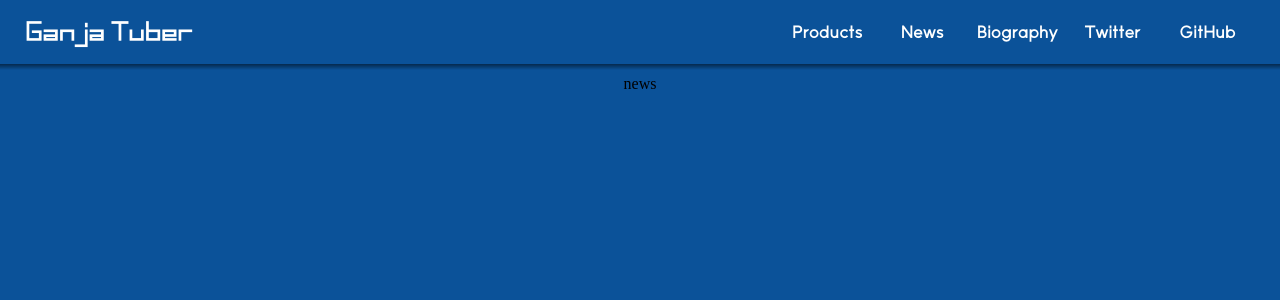
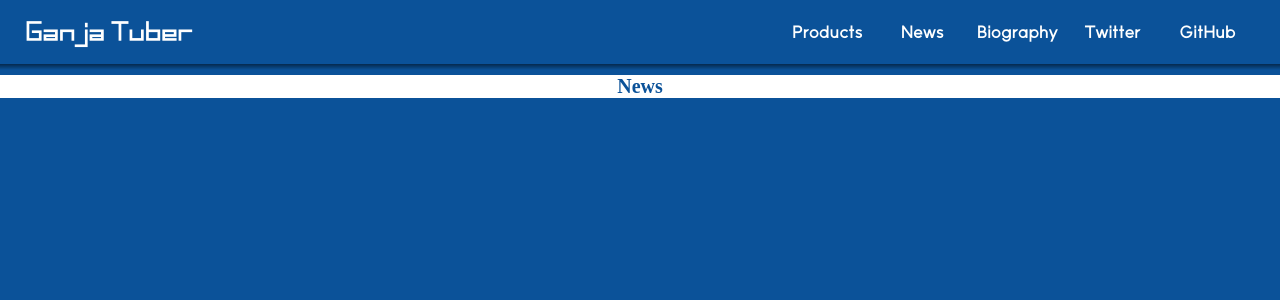
Before and after one commit to yoshiishunichi/homepage, a Nuxt app: page /News in a window 1280 px wide. Shown: the top 300 px of the page. Built offline with nearby package versions, Linux system fonts and the light colour scheme.

Commit message:
pageのタイトル作成

```diff
--- a/assets/styles.scss
+++ b/assets/styles.scss
@@ -37,3 +37,11 @@ a:hover{
   align-items: center;
   text-align: center;
 }
+
+.page-title{
+  font-size: 20px;
+  font-weight: bold;
+  width: 100%;
+  color: rgb(11, 82, 153);
+  background-color: #fff;
+}
--- a/pages/Biography/index.vue
+++ b/pages/Biography/index.vue
@@ -1,5 +1,5 @@
 <template>
   <div class="bio-container container">
-    <p>bio</p>
+    <h4 class="page-title">Biography</h4>
   </div>
 </template>
--- a/pages/News/index.vue
+++ b/pages/News/index.vue
@@ -1,3 +1,5 @@
 <template>
-  <div class="news-container container">news</div>
+  <div class="news-container container">
+    <h4 class="page-title">News</h4>
+  </div>
 </template>
--- a/pages/Products/index.vue
+++ b/pages/Products/index.vue
@@ -1,3 +1,5 @@
 <template>
-  <div class="products-container container">product</div>
+  <div class="products-container container">
+    <h4 class="page-title">Products</h4>
+  </div>
 </template>
```
